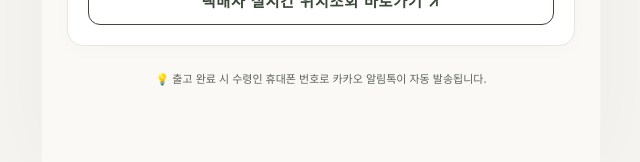
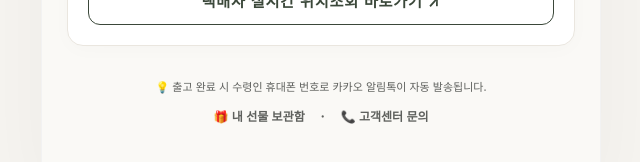
Before and after one commit to juhee77/share-present, a Next.js app in the folder frontend/: page /gift/track/1 in a window 1280 px wide. Shown: the part 950-1112 px from the top of the page, without its empty margins (319-959 px from the left). Built offline with nearby package versions, Linux system fonts and the light colour scheme; no server answers; a web font is replaced by a local one.

Commit message:
feat(tracking): add toast copy feedback and quick navigation links to recipient tracker

```diff
--- a/frontend/src/app/gift/track/[token]/page.tsx
+++ b/frontend/src/app/gift/track/[token]/page.tsx
@@ -2,9 +2,12 @@
 
 import { use, useEffect, useState } from "react";
 import Header from "@/components/Header";
+import Link from "next/link";
 import { getOrderResult, OrderResponse } from "@/lib/api";
+import { useToast } from "@/context/ToastContext";
 
 export default function RecipientTrackingPage({ params }: { params: Promise<{ token: string }> }) {
+  const { showToast } = useToast();
   const resolvedParams = use(params);
   const token = resolvedParams.token;
 
@@ -79,6 +82,7 @@ export default function RecipientTrackingPage({ params }: { params: Promise<{ to
     const num = order.trackingNumber || "6849-3012-9381";
     navigator.clipboard.writeText(num.replace(/[^0-9]/g, ""));
     setCopiedTracking(true);
+    showToast("운송장 번호가 클립보드에 복사되었습니다! 📋", "success");
     setTimeout(() => setCopiedTracking(false), 2000);
   };
 
@@ -219,9 +223,20 @@ export default function RecipientTrackingPage({ params }: { params: Promise<{ to
           </div>
         </section>
 
-        <p className="text-[11px] text-[#5e605d] text-center leading-relaxed">
-          💡 출고 완료 시 수령인 휴대폰 번호로 카카오 알림톡이 자동 발송됩니다.
-        </p>
+        <div className="text-center space-y-3 pt-2">
+          <p className="text-[11px] text-[#5e605d] leading-relaxed">
+            💡 출고 완료 시 수령인 휴대폰 번호로 카카오 알림톡이 자동 발송됩니다.
+          </p>
+          <div className="flex items-center justify-center gap-4 text-xs font-bold text-[#5e605d]">
+            <Link href="/dashboard" className="hover:text-[#1a1a1a] transition-colors">
+              🎁 내 선물 보관함
+            </Link>
+            <span>·</span>
+            <Link href="/support" className="hover:text-[#1a1a1a] transition-colors">
+              📞 고객센터 문의
+            </Link>
+          </div>
+        </div>
       </main>
     </div>
   );
```
